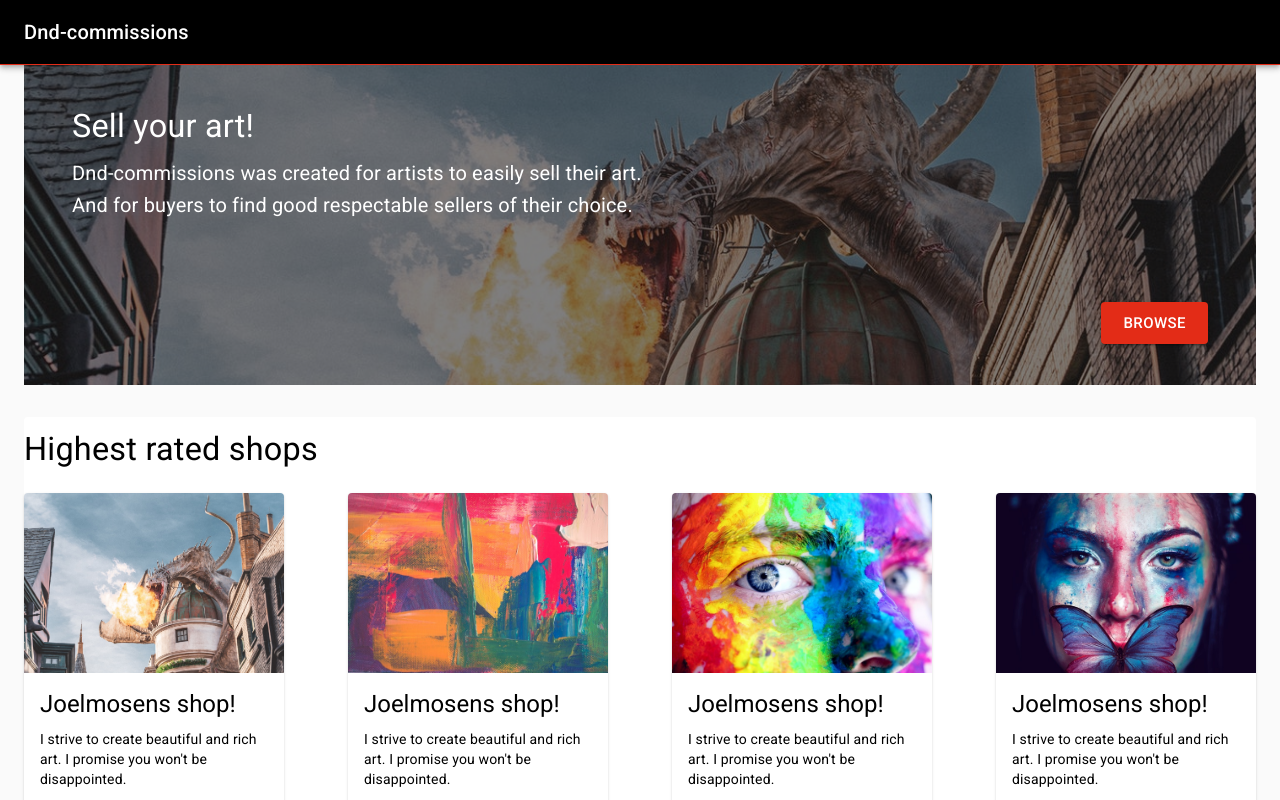
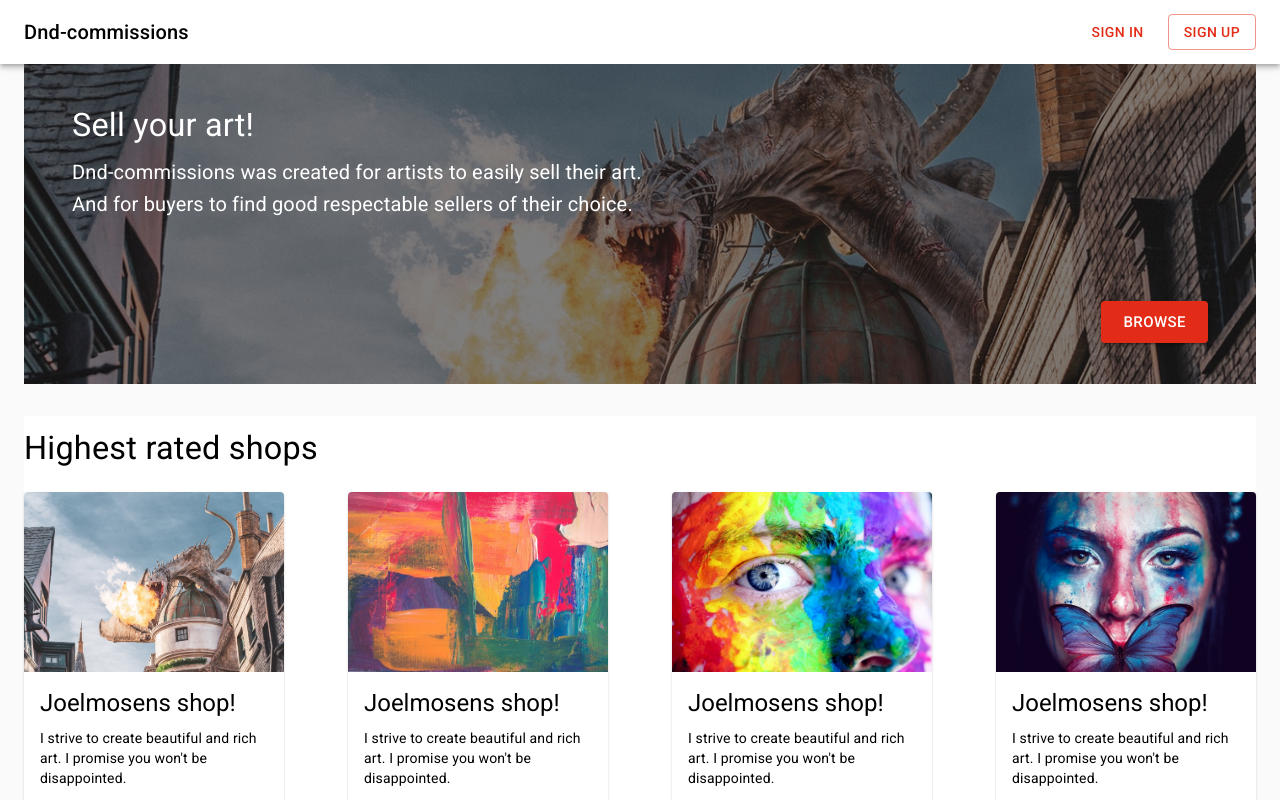
Before and after one commit to Menyten/dnd-commissions-frontend, a React (Create React App) app: page / in a window 1280 px wide. Shown: the top 800 px of the page. Built offline with nearby package versions, Linux system fonts and the light colour scheme.

Commit message:
changed navbar color from black to white

```diff
--- a/src/components/common/navbar/NavBar.js
+++ b/src/components/common/navbar/NavBar.js
@@ -1,7 +1,13 @@
-import React from "react";
-import { Container, AppBar, Toolbar, Typography } from "@material-ui/core";
+import React from 'react';
+import {
+  Container,
+  AppBar,
+  Toolbar,
+  Button,
+  Typography
+} from '@material-ui/core';
 
-import navbarStyles from "../../../styles/start/navbar/navbarStyles";
+import navbarStyles from '../../../styles/start/navbar/navbarStyles';
 
 const NavBar = () => {
   const classes = navbarStyles();
@@ -10,9 +16,23 @@ const NavBar = () => {
     <AppBar className={classes.appbar} position="static">
       <Container disableGutters={true}>
         <Toolbar>
-          <Typography variant="h6" component="h1" color="textPrimary">
+          <Typography
+            className={classes.title}
+            variant="h6"
+            component="h1"
+            color="textSecondary"
+          >
             Dnd-commissions
           </Typography>
+          <Button color="primary">Sign in</Button>
+          <Button
+            className={classes.button}
+            variant="outlined"
+            color="primary"
+            component="a"
+          >
+            Sign up
+          </Button>
         </Toolbar>
       </Container>
     </AppBar>
--- a/src/styles/start/navbar/navbarStyles.js
+++ b/src/styles/start/navbar/navbarStyles.js
@@ -1,10 +1,15 @@
-import { makeStyles } from "@material-ui/core/styles";
+import { makeStyles } from '@material-ui/core/styles';
 
-const useStyles = makeStyles((theme) => ({
+const useStyles = makeStyles(theme => ({
   appbar: {
-    backgroundColor: "#000",
-    borderBottom: `1px solid ${theme.palette.primary.main}`,
+    backgroundColor: '#fff'
   },
+  title: {
+    flexGrow: 1
+  },
+  button: {
+    marginLeft: theme.spacing(2)
+  }
 }));
 
 export default useStyles;
```
